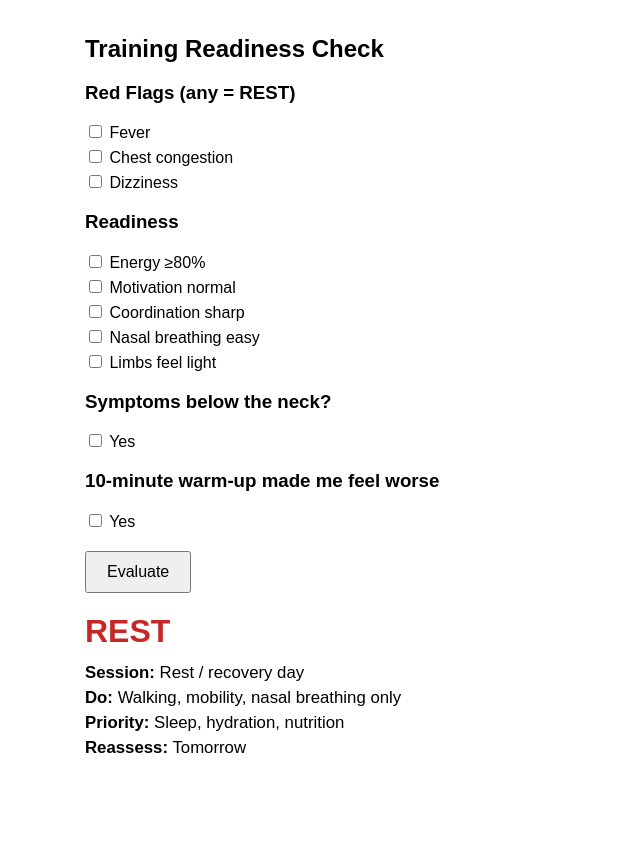
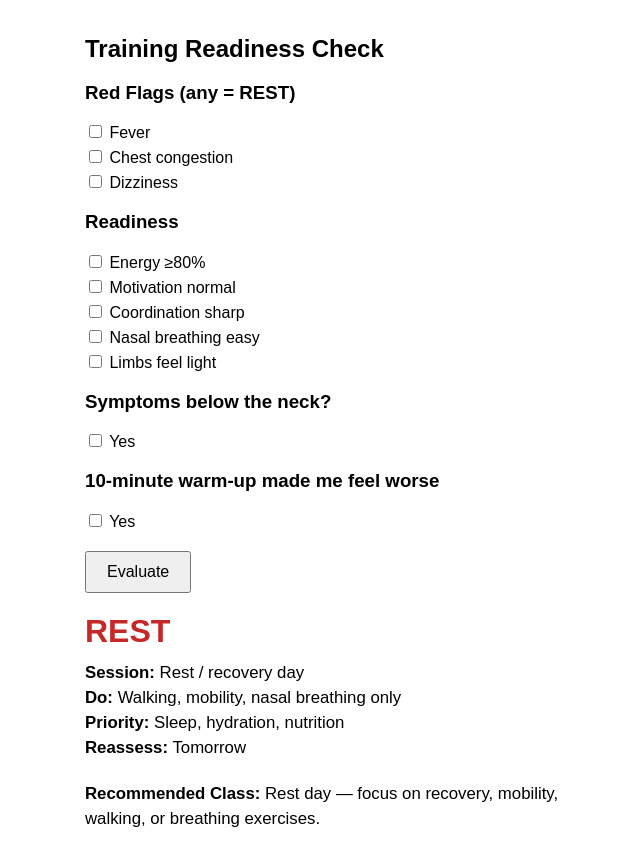
Before and after one commit to brokebackbogan/training-readiness, a plain HTML site: page index.html in a window 1280 px wide. Both pictures are taken after a click on the button "Evaluate". Shown: the whole page, without its empty margins (305-945 px from the left). Before the commit the page ends 800 px from the top, so only its background shows below. Drawn offline with Linux system fonts and the light colour scheme.

Commit message:
Updated index.html
Version 0.0001

```diff
--- a/index.html
+++ b/index.html
@@ -26,7 +26,7 @@
     .modify { color: #f9a825; }  /* amber */
     .rest { color: #c62828; }    /* red */
 
-    #prescription {
+    #prescription, #classType {
       font-size: 1.05em;
       line-height: 1.5;
       margin-bottom: 20px;
@@ -71,6 +71,7 @@
 
 <h2 id="result"></h2>
 <div id="prescription"></div>
+<p id="classType"></p>
 
 <script>
 document.getElementById("evaluateBtn").addEventListener("click", function () {
@@ -98,11 +99,12 @@ document.getElementById("evaluateBtn").addEventListener("click", function () {
 
   const resultEl = document.getElementById("result");
   const prescriptionEl = document.getElementById("prescription");
+  const classEl = document.getElementById("classType");
 
-  // Reset any previous color
+  // Reset previous color
   resultEl.className = "";
 
-  // Set decision and prescription
+  // Set decision, prescription, and class type
   if (decision === "TRAIN") {
     resultEl.innerText = "TRAIN";
     resultEl.classList.add("train");
@@ -110,6 +112,8 @@ document.getElementById("evaluateBtn").addEventListener("click", function () {
       "<strong>Session:</strong> Full training allowed<br>" +
       "<strong>Focus:</strong> Technique, timing, normal conditioning<br>" +
       "<strong>Avoid:</strong> Max lifts or ego sparring if fatigued";
+    classEl.innerHTML =
+      "<strong>Recommended Class:</strong> Full class, including sparring and normal conditioning.";
   } else if (decision === "MODIFY") {
     resultEl.innerText = "MODIFY";
     resultEl.classList.add("modify");
@@ -118,6 +122,8 @@ document.getElementById("evaluateBtn").addEventListener("click", function () {
       "<strong>Focus:</strong> Technique, drilling, Zone 2 cardio only<br>" +
       "<strong>Avoid:</strong> Hard sparring, max effort conditioning<br>" +
       "<strong>Goal:</strong> Leave feeling better than you arrived";
+    classEl.innerHTML =
+      "<strong>Recommended Class:</strong> Technique drills and light conditioning only. No sparring.";
   } else {
     resultEl.innerText = "REST";
     resultEl.classList.add("rest");
@@ -126,6 +132,8 @@ document.getElementById("evaluateBtn").addEventListener("click", function () {
       "<strong>Do:</strong> Walking, mobility, nasal breathing only<br>" +
       "<strong>Priority:</strong> Sleep, hydration, nutrition<br>" +
       "<strong>Reassess:</strong> Tomorrow";
+    classEl.innerHTML =
+      "<strong>Recommended Class:</strong> Rest day — focus on recovery, mobility, walking, or breathing exercises.";
   }
 
 });
```
